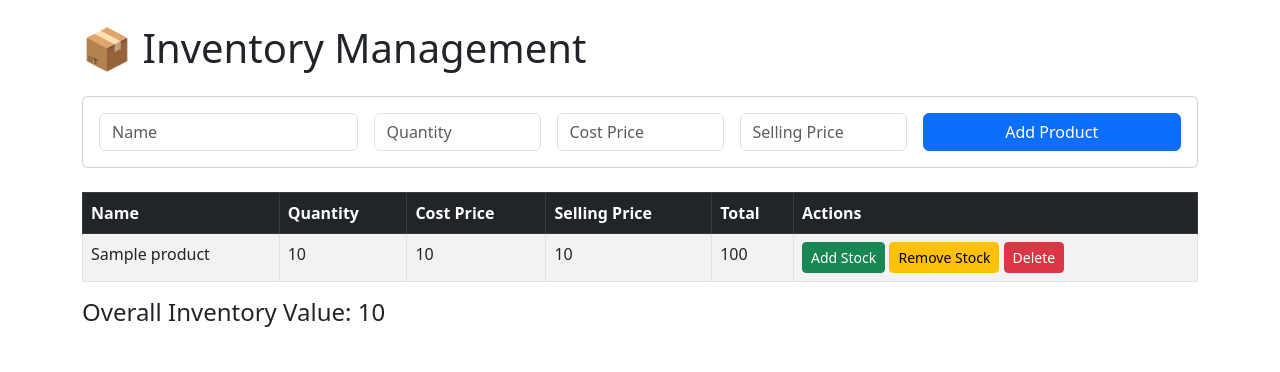
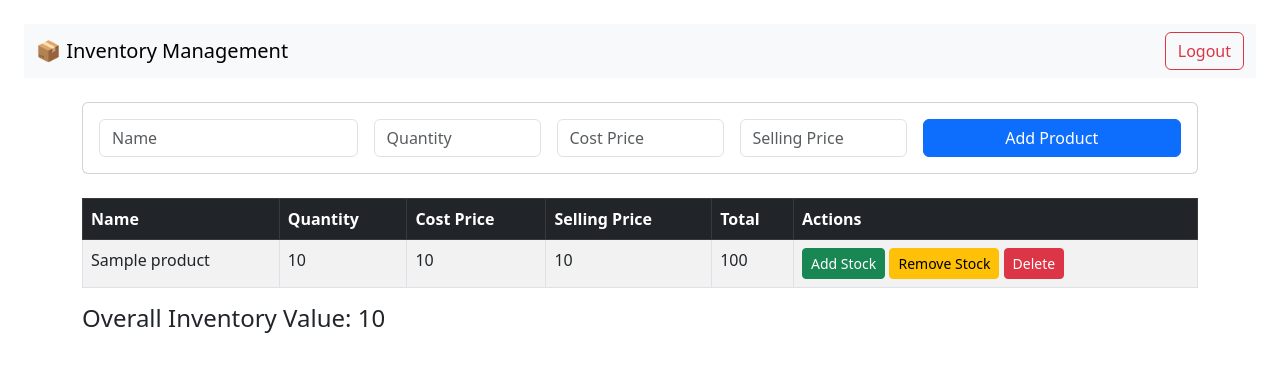
Before and after one commit to codecosmos18/InventoNet, a Flask app: template templates/index.html in a window 1280 px wide. Shown: the top 372 px of the page. Run offline with Flask 3, Linux system fonts and the light colour scheme; the template is opened without the code that fills it: most values are stand-ins (such as "Sample title", 1, 10 or a date in 2020).

Commit message:
Update index.html

```diff
--- a/templates/index.html
+++ b/templates/index.html
@@ -7,9 +7,17 @@
 </head>
 <body class="p-4">
 
+<!-- Navbar with Logout -->
+<nav class="navbar navbar-expand-lg navbar-light bg-light mb-4">
+  <div class="container-fluid">
+    <span class="navbar-brand mb-0 h1">📦 Inventory Management</span>
+    <div class="d-flex ms-auto">
+      <a href="{{ url_for('logout') }}" class="btn btn-outline-danger">Logout</a>
+    </div>
+  </div>
+</nav>
+
 <div class="container">
-    <h1 class="mb-4">📦 Inventory Management</h1>
-
     <!-- Add Product Form -->
     <div class="card mb-4 p-3">
         <form method="POST" class="row g-3">
@@ -106,3 +114,5 @@ function setStockModal(id, name, type) {
     }
 }
 </script>
+</body>
+</html>
```
